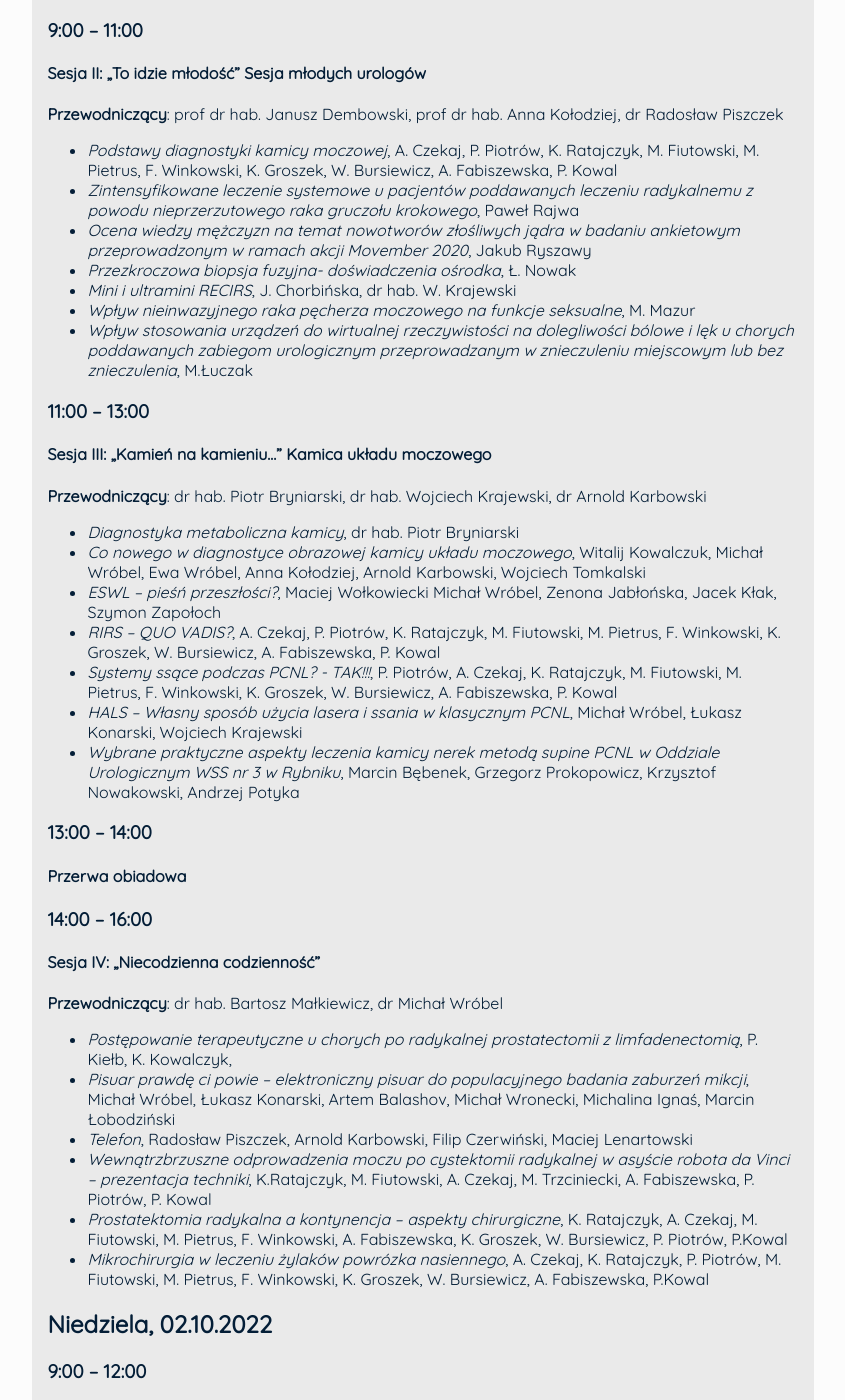
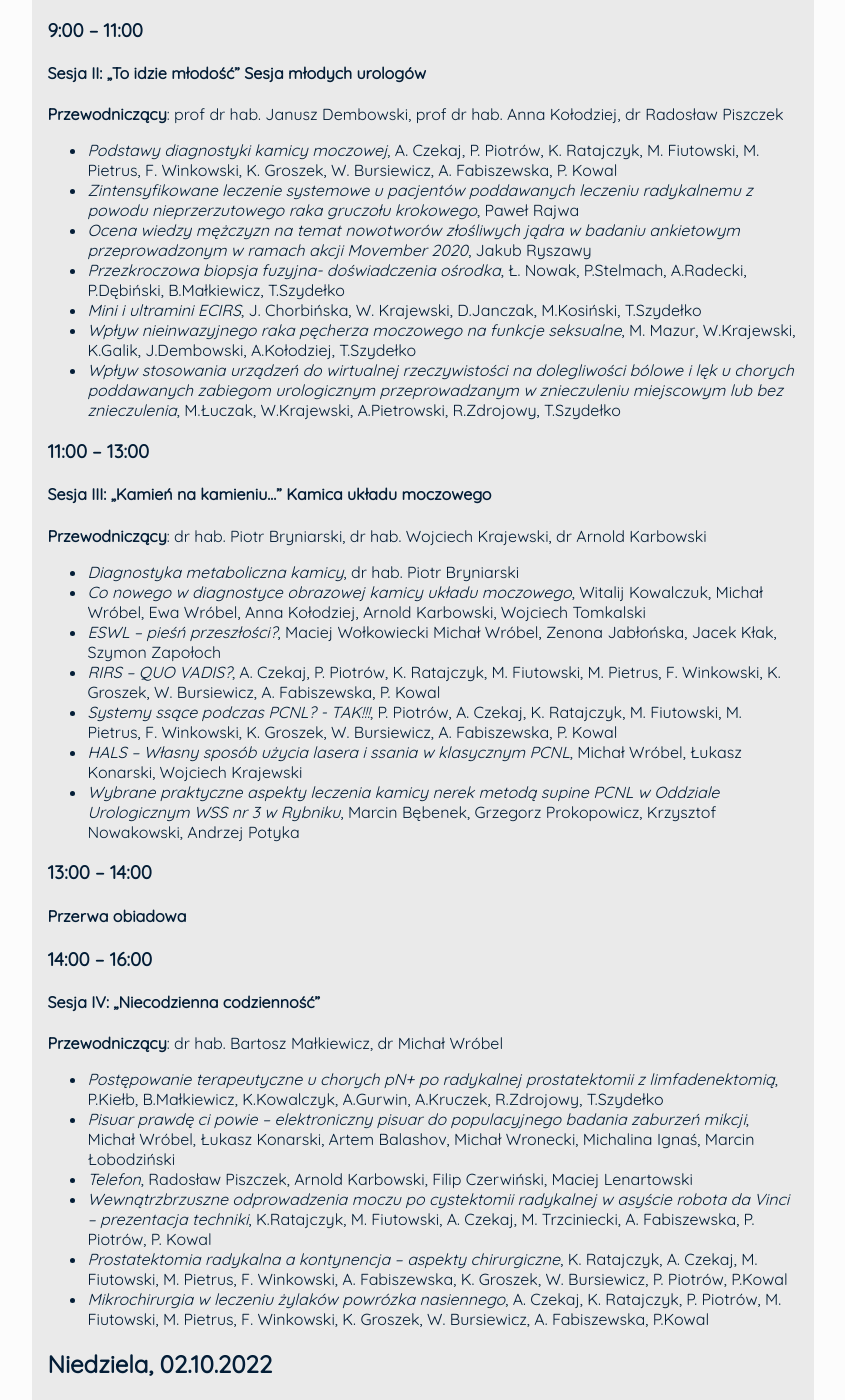
Before and after one commit to ptu-dolnyslask/urosilesiana, a Jekyll site: the page built from pages/program.md, in a window 1280 px wide and 1400 px high, scrolled down 815 px. Shown: the whole window, without its empty margins (217-1062 px from the left). Built offline with Jekyll 4.4.1, drawn with Linux system fonts in a browser that asks for light colours; nearby versions of some CDN libraries; some web fonts are replaced; our own code applies the rules of GitHub Pages for plain Markdown files.

```diff
--- a/pages/program.md
+++ b/pages/program.md
@@ -33,10 +33,10 @@ Sobota, 01.10.2022
 * *Podstawy diagnostyki kamicy moczowej*, A. Czekaj, P. Piotrów, K. Ratajczyk, M. Fiutowski, M. Pietrus, F. Winkowski, K. Groszek, W. Bursiewicz, A. Fabiszewska, P. Kowal
 * *Zintensyfikowane leczenie systemowe u pacjentów poddawanych leczeniu radykalnemu z powodu nieprzerzutowego raka gruczołu krokowego*, Paweł Rajwa
 * *Ocena wiedzy mężczyzn na temat nowotworów złośliwych jądra w badaniu ankietowym przeprowadzonym w ramach akcji Movember 2020*, Jakub Ryszawy
-* *Przezkroczowa biopsja fuzyjna- doświadczenia ośrodka*, Ł. Nowak
-* *Mini i ultramini RECIRS*, J. Chorbińska, dr hab. W. Krajewski
-* *Wpływ nieinwazyjnego raka pęcherza moczowego na funkcje seksualne*, M. Mazur
-* *Wpływ stosowania urządzeń do wirtualnej rzeczywistości na dolegliwości bólowe i lęk u chorych poddawanych zabiegom urologicznym przeprowadzanym w znieczuleniu miejscowym lub bez znieczulenia*, M.Łuczak
+* *Przezkroczowa biopsja fuzyjna- doświadczenia ośrodka*, Ł. Nowak, P.Stelmach, A.Radecki, P.Dębiński, B.Małkiewicz, T.Szydełko
+* *Mini i ultramini ECIRS*, J. Chorbińska, W. Krajewski, D.Janczak, M.Kosiński, T.Szydełko
+* *Wpływ nieinwazyjnego raka pęcherza moczowego na funkcje seksualne*, M. Mazur, W.Krajewski, K.Galik, J.Dembowski, A.Kołodziej, T.Szydełko
+* *Wpływ stosowania urządzeń do wirtualnej rzeczywistości na dolegliwości bólowe i lęk u chorych poddawanych zabiegom urologicznym przeprowadzanym w znieczuleniu miejscowym lub bez znieczulenia*, M.Łuczak, W.Krajewski, A.Pietrowski, R.Zdrojowy, T.Szydełko
 
 ### 11:00 – 13:00
 #### Sesja III: „Kamień na kamieniu…” Kamica układu moczowego
@@ -57,7 +57,7 @@ Sobota, 01.10.2022
 #### Sesja IV: „Niecodzienna codzienność”
 **Przewodniczący**: dr hab. Bartosz Małkiewicz, dr Michał Wróbel
 
-* *Postępowanie terapeutyczne u chorych po radykalnej prostatectomii z limfadenectomią*, P. Kiełb, K. Kowalczyk,
+* *Postępowanie terapeutyczne u chorych pN+ po radykalnej prostatektomii z limfadenektomią*, P.Kiełb, B.Małkiewicz, K.Kowalczyk, A.Gurwin, A.Kruczek, R.Zdrojowy, T.Szydełko
 * *Pisuar prawdę ci powie – elektroniczny pisuar do populacyjnego badania zaburzeń mikcji*, Michał Wróbel, Łukasz Konarski, Artem Balashov, Michał Wronecki, Michalina Ignaś, Marcin Łobodziński
 * *Telefon*, Radosław Piszczek, Arnold Karbowski, Filip Czerwiński, Maciej Lenartowski
 * *Wewnątrzbrzuszne odprowadzenia moczu po cystektomii radykalnej w asyście robota da Vinci – prezentacja techniki*, K.Ratajczyk, M. Fiutowski, A. Czekaj, M. Trzciniecki, A. Fabiszewska, P. Piotrów, P. Kowal
```
Also changed, not shown: pages/program-eng.md (+5 -5 lines).
